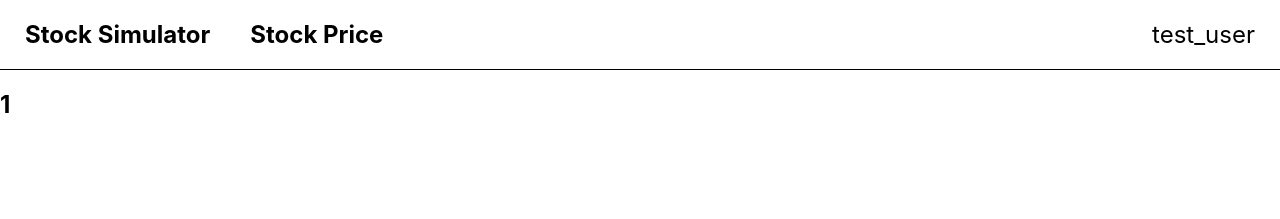
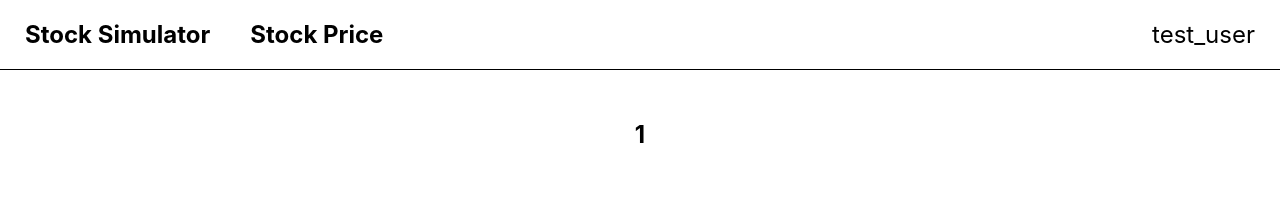
Before and after one commit to pphaoniubi/stonk_simu, a React (Create React App) app in the folder frontend/: page /stock/1 in a window 1280 px wide. Shown: the top 219 px of the page. Built offline with nearby package versions, Linux system fonts and the light colour scheme; no server answers.

Commit message:
no message

```diff
--- a/frontend/src/SimulatorMainPage.css
+++ b/frontend/src/SimulatorMainPage.css
@@ -33,7 +33,7 @@ h3 {
     justify-content: center; /* Center content vertically */
     align-items: center; /* Center content horizontally */
     padding: 10px 15px; /* Space inside the bubble */
-    background-color: #f0f0f0; /* Light gray background */
+    background-color: #f1f1f1; /* Light gray background */
     border-radius: 20px; /* Rounded corners for bubble effect */
     box-shadow: 0 4px 6px rgba(0, 0, 0, 0.1); /* Add a subtle shadow */
     font-family: Arial, sans-serif; /* Optional: Change font */
@@ -50,17 +50,23 @@ h3 {
     transform: scale(1.05); /* Slightly enlarge bubble on hover */
   }
 
+  .link-container {
+    text-decoration: none; /* Removes underline from the link */
+  }
+
   /* Ticker styling */
   .ticker {
     font-weight: bold; /* Make the ticker bold */
-    font-size: 16px; /* Slightly larger text */
+    font-size: 22px; /* Slightly larger text */
     color: #333; /* Darker text for ticker */
+    margin-right: 5px;
   }
 
   /* Quantity styling */
   .quantity {
-    font-size: 12px; /* Smaller text for quantity */
-    color: #555; /* Medium gray for quantity */
+    font-size: 22px; /* Smaller text for quantity */
+    color: #000000; /* Medium gray for quantity */
+    margin-left: 4px; /* Adjust the value as needed */
   }
 
   .dateContainer {
--- a/frontend/src/SimulatorMainPage.js
+++ b/frontend/src/SimulatorMainPage.js
@@ -104,15 +104,14 @@ function SimulatorMainPage() {
             <ul className="bubble-list">
                 {holdings.map((item, index) => (
                 <li key={index} className="bubble">
-                    <Link to={`/stock/${item.ticker}`}>
-                        <span className="ticker">{item.ticker}</span>
+                    <Link to={`/stock/${item.ticker}`} className="link-container">
+                        <span className="ticker">{item.ticker} :</span>
                         <span className="quantity">{item.quantity}</span>
                     </Link>
                 </li>
                 ))}
             </ul>
             </div>
-            <h1>Stock Chart</h1>
         </div>
     );
 }
--- a/frontend/src/StockChart.js
+++ b/frontend/src/StockChart.js
@@ -130,7 +130,7 @@ function StockChart({ ticker }) {
         };
     }, [ticker]);
 
-    return <canvas ref={canvasRef} width="300" height="200"></canvas>;
+    return <canvas ref={canvasRef} width="800" height="400"></canvas>;
 }
 
 export default StockChart;
--- a/frontend/src/StockDetailPage.css
+++ b/frontend/src/StockDetailPage.css
@@ -1,13 +1,18 @@
-.centered-heading {
-    text-align: center; /* Center horizontally */
-    margin: 0; /* Optional: remove any default margins */
-    padding: 20px; /* Optional: add some padding around the text */
-  }
-
   /* If you need to center within a container with a fixed height */
   .centered-container {
     display: flex; /* Use Flexbox for vertical and horizontal centering */
+    flex-direction: column; /* Stack items vertically */
     justify-content: center; /* Center horizontally */
     align-items: center; /* Center vertically */
-    height: 100vh; /* Take up full viewport height (or any specific height) */
+    margin: 0 auto;
+    width: 100%; /* Adjust width as needed */
+    max-height: 600px;
+    margin-top: 30px;
   }
+
+  .centered-heading {
+    text-align: center; /* Center horizontally */
+    margin: 0; /* Optional: remove any default margins */
+    width: 100%; /* Make sure the element takes up the full width */
+    padding: 20px; /* Optional: add some padding around the text */
+  }
--- a/frontend/src/StockDetailPage.js
+++ b/frontend/src/StockDetailPage.js
@@ -1,6 +1,7 @@
 import React, { useState } from 'react';
 import { useParams } from 'react-router-dom';
 import StockChart from './StockChart'; // Assuming you have this component
+import "./StockDetailPage.css"
 
 const StockDetailPage = () => {
 
```
